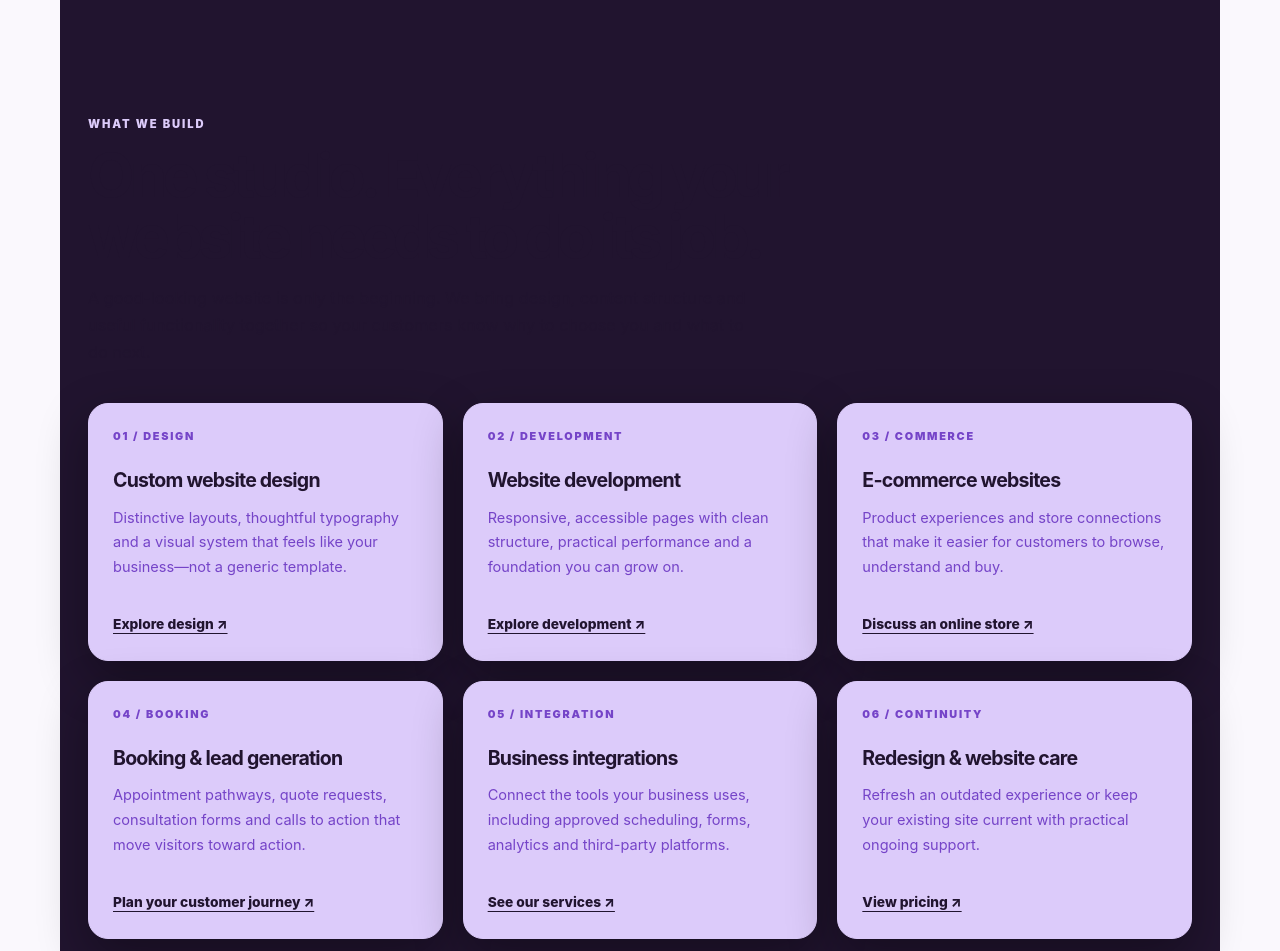
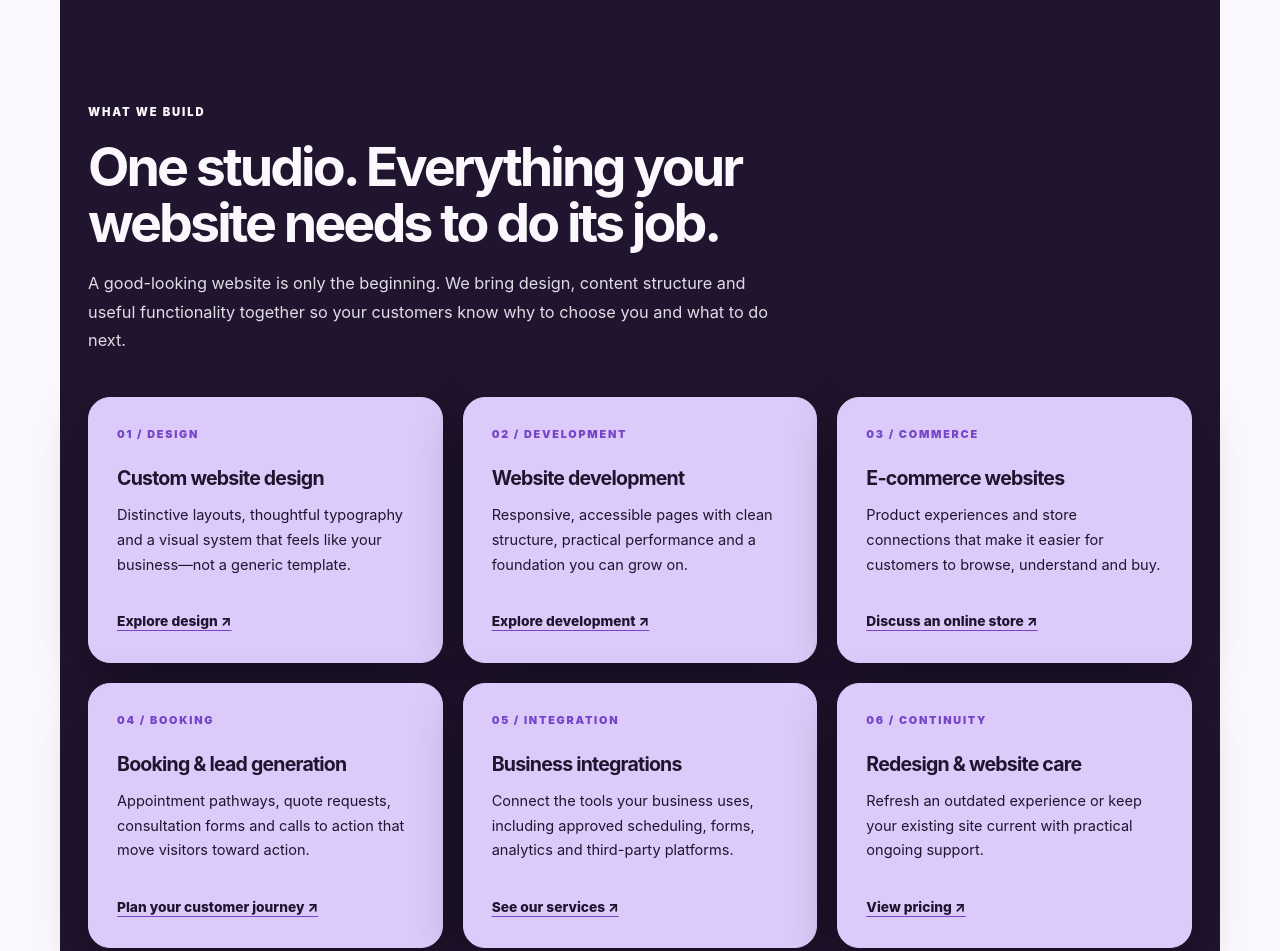
Before and after one commit to wtraveon/traveon-studio, a plain HTML site: page index.html in a window 1280 px wide. Shown: the part 780-1731 px from the top of the page. Drawn offline with Linux system fonts and the light colour scheme.

Commit message:
Fix services section invisible heading and card contrast

```diff
--- a/assets/traveon-studio.css
+++ b/assets/traveon-studio.css
@@ -259,3 +259,48 @@ header .brand{display:inline-flex!important;align-items:center!important;justify
 header .brand img{display:block!important;width:62px!important;height:62px!important;max-width:62px!important;max-height:62px!important;object-fit:contain!important}
 @media(max-width:850px){header .brand img{width:58px!important;height:58px!important;max-width:58px!important;max-height:58px!important}}
 @media(max-width:560px){header .brand img{width:52px!important;height:52px!important;max-width:52px!important;max-height:52px!important}}
+
+
+/* Services section contrast and spacing repair */
+.services{
+  background:#21142F!important;
+  color:#FAF8FD!important;
+  padding:88px 0 96px!important;
+}
+.services .section-head,
+.services .section-head h2,
+.services .section-head p,
+.services .section-head .eyebrow{
+  color:#FAF8FD!important;
+  opacity:1!important;
+  -webkit-text-fill-color:#FAF8FD!important;
+}
+.services .section-head{max-width:820px!important;margin:0 auto 42px 0!important}
+.services .section-head h2{
+  font-size:clamp(2.25rem,4.2vw,3.7rem)!important;
+  line-height:1.04!important;
+  letter-spacing:-.055em!important;
+  margin:18px 0!important;
+}
+.services .section-head p{max-width:700px!important;line-height:1.75!important;opacity:.88!important}
+.services .cards{display:grid!important;grid-template-columns:repeat(3,minmax(0,1fr))!important;gap:20px!important}
+.services .cards .card{
+  background:#DCCBFA!important;
+  color:#21142F!important;
+  border:1px solid #DCCBFA!important;
+  border-radius:22px!important;
+  padding:28px!important;
+  min-width:0!important;
+}
+.services .cards .card h3,
+.services .cards .card p,
+.services .cards .card .index,
+.services .cards .card a{
+  color:#21142F!important;
+  -webkit-text-fill-color:#21142F!important;
+  opacity:1!important;
+}
+.services .cards .card .index{color:#7544C8!important;-webkit-text-fill-color:#7544C8!important}
+.services .cards .card a{font-weight:800!important;text-decoration-color:#7544C8!important}
+@media(max-width:850px){.services{padding:68px 0!important}.services .cards{grid-template-columns:repeat(2,minmax(0,1fr))!important}}
+@media(max-width:560px){.services{padding:54px 0!important}.services .section-head{margin-bottom:28px!important}.services .cards{grid-template-columns:1fr!important}}
```
